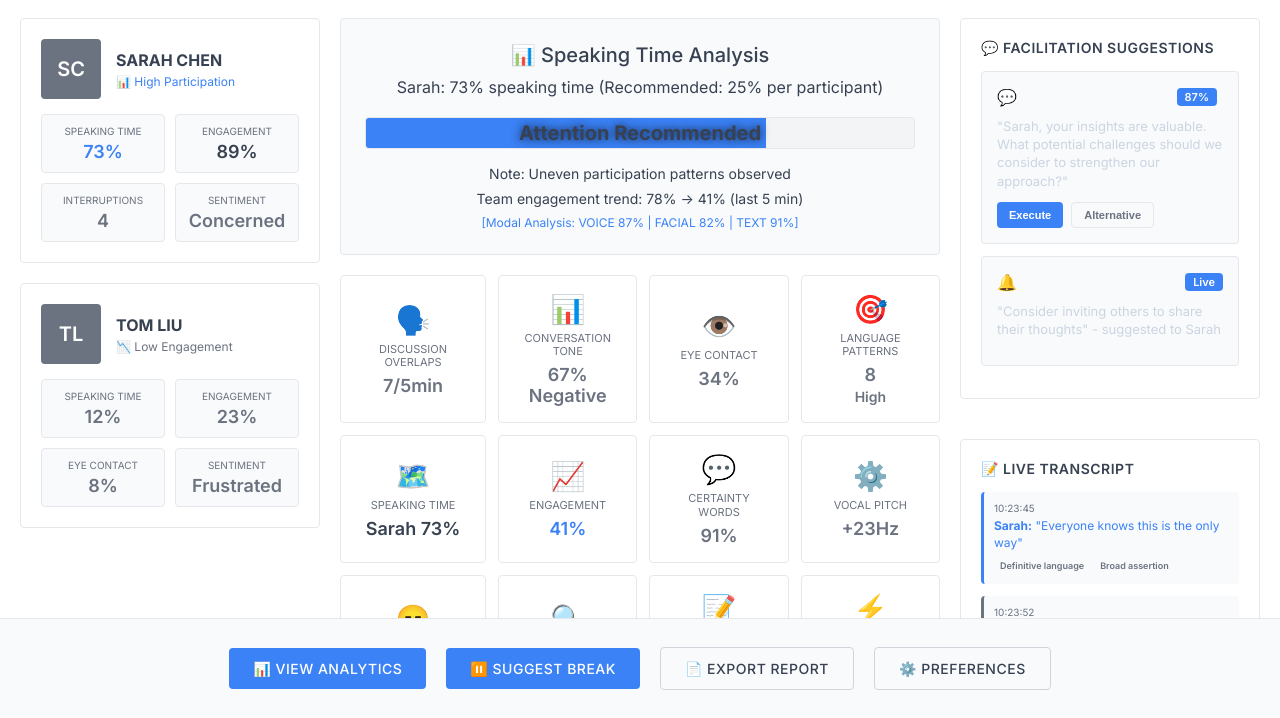
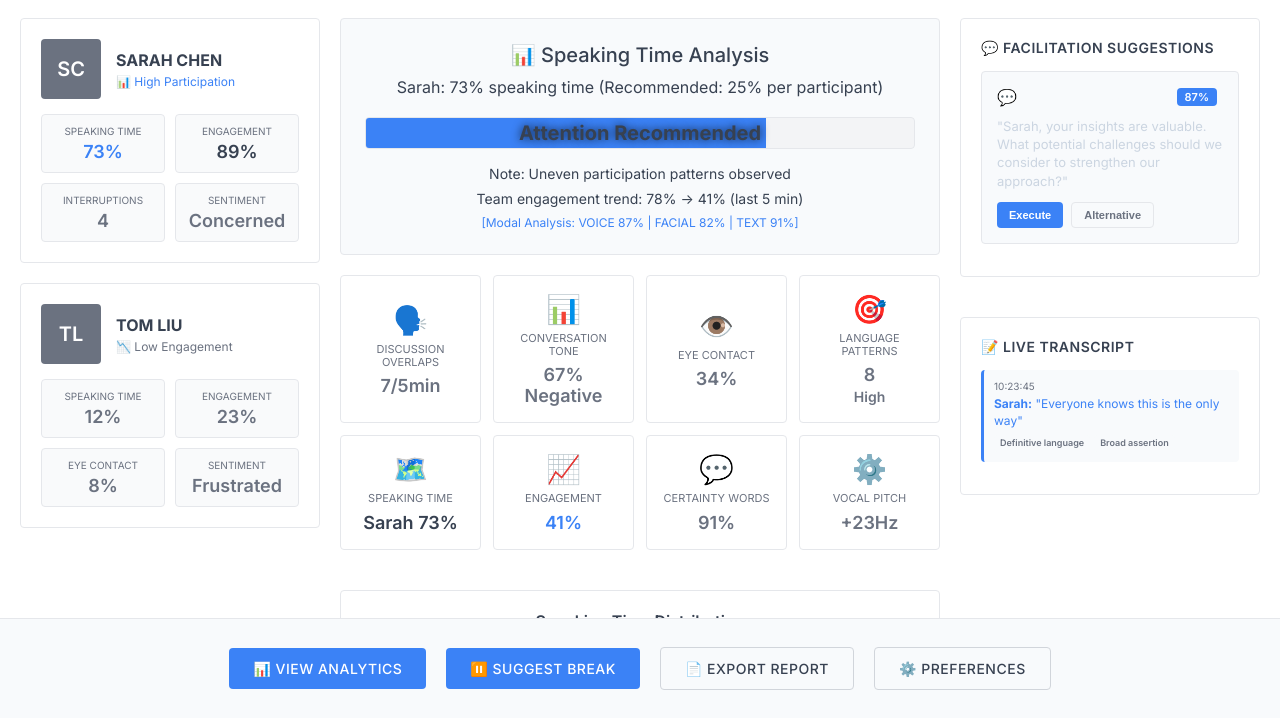
Before and after one commit to michael-abdo/meeting-analytics-dashboard, a website: page index.html in a window 1280 px wide. Shown: the part 82-800 px from the top of the page. Drawn offline with Linux system fonts and the light colour scheme.

Commit message:
Remove all scrolling: fixed viewport overflow, reduced content (8 power cards, 1 transcript, 1 intervention) to fit single window view

```diff
--- a/index.html
+++ b/index.html
@@ -114,7 +114,7 @@
             gap: 20px;
             padding: 20px;
             background: #ffffff;
-            overflow-y: auto;
+            overflow: hidden;
             min-height: 0;
         }
 
@@ -124,7 +124,7 @@
             gap: 20px;
             min-height: 0;
             max-height: calc(100vh - 200px);
-            overflow-y: auto;
+            overflow: hidden;
         }
 
         .player-card {
@@ -260,8 +260,7 @@
             display: grid;
             grid-template-columns: repeat(4, 1fr);
             gap: 12px;
-            max-height: 400px;
-            overflow-y: auto;
+            overflow: hidden;
         }
 
         .power-card {
@@ -529,8 +528,7 @@
         }
 
         .transcript-feed {
-            max-height: 200px;
-            overflow-y: auto;
+            overflow: hidden;
         }
 
         .transcript-item {
@@ -880,26 +878,6 @@
                         <div class="power-label">Vocal Pitch</div>
                         <div class="power-value warning">+23Hz</div>
                     </div>
-                    <div class="power-card">
-                        <div class="power-icon">😑</div>
-                        <div class="power-label">Microexpressions</div>
-                        <div class="power-value warning">3 Frustration</div>
-                    </div>
-                    <div class="power-card">
-                        <div class="power-icon">🔍</div>
-                        <div class="power-label">Gaze Direction</div>
-                        <div class="power-value attention">78% Away</div>
-                    </div>
-                    <div class="power-card">
-                        <div class="power-icon">📝</div>
-                        <div class="power-label">Text Analysis</div>
-                        <div class="power-value warning">12 Absolutes</div>
-                    </div>
-                    <div class="power-card">
-                        <div class="power-icon">⚡</div>
-                        <div class="power-label">Interventions</div>
-                        <div class="power-value">2/5 Success</div>
-                    </div>
                 </div>
 
                 <div class="speaking-chart">
@@ -968,15 +946,6 @@
                             <button class="btn btn-secondary" onclick="showAlternative()" aria-label="Show alternative intervention suggestions">Alternative</button>
                         </div>
                     </div>
-
-                    <div class="intervention-item">
-                        <div class="intervention-header">
-                            <span class="intervention-icon">🔔</span>
-                            <span class="intervention-title">Gentle Reminder</span>
-                            <span class="status-active">Live</span>
-                        </div>
-                        <p class="intervention-text">"Consider inviting others to share their thoughts" - suggested to Sarah</p>
-                    </div>
                 </div>
 
                 <div class="transcript-panel">
@@ -993,24 +962,6 @@
                             </div>
                         </div>
 
-                        <div class="transcript-item interrupted">
-                            <div class="transcript-time">10:23:52</div>
-                            <div class="transcript-content">
-                                <strong>Tom:</strong> "Actually, I think we should consider the budget implications..."
-                                <div class="interruption-note">Interrupted by Sarah at 0:03</div>
-                            </div>
-                        </div>
-
-                        <div class="transcript-item warning">
-                            <div class="transcript-time">10:23:55</div>
-                            <div class="transcript-content">
-                                <strong>Sarah:</strong> "We don't have time for that"
-                                <div class="bias-flags">
-                                    <span class="flag">Redirect pattern</span>
-                                    <span class="flag">Time pressure</span>
-                                </div>
-                            </div>
-                        </div>
                     </div>
                 </div>
             </div>
```
